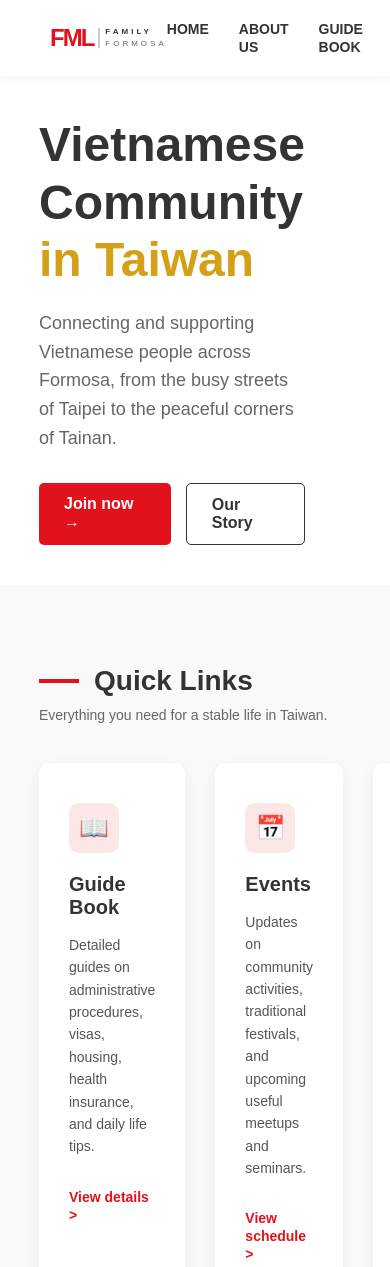
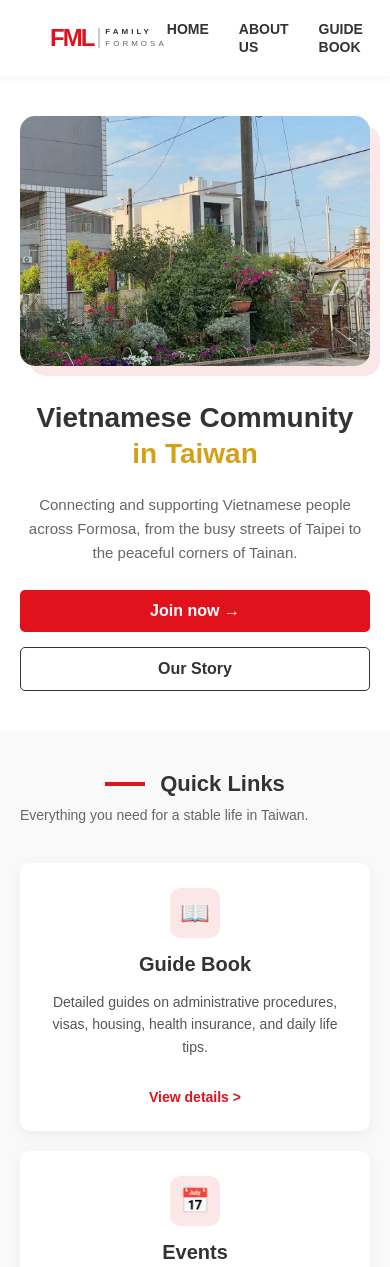
Before and after one commit to thucneft-wq/FML-Formosa, a plain HTML site: page index.html in a window 390 px wide. Shown: the top 1267 px of the page. Drawn offline with Linux system fonts and the light colour scheme.

Commit message:
Add files via upload

```diff
--- a/css/home.css
+++ b/css/home.css
@@ -216,16 +216,90 @@
 /* =========================================
    RESPONSIVE: DÀNH CHO ĐIỆN THOẠI (Dưới 768px)
 ========================================= */
+/* =========================================
+   SIÊU TINH CHỈNH CHO HOMEPAGE TRÊN ĐIỆN THOẠI
+========================================= */
 @media (max-width: 768px) {
-    .hero-container, .card, .info-box, .contact-form-wrapper {
-        height: auto !important; /* Để khung tự dài ra theo nội dung bên trong */
-        min-height: unset;       /* Bỏ giới hạn chiều cao cũ */
-        padding-top: 40px;       /* Thêm khoảng trống trên dưới để không bị sát quá */
-        padding-bottom: 40px;
+
+    /* 1. Phần Hero: Đưa chữ lên trên ảnh, căn giữa hoàn toàn */
+    .hero-container {
+        flex-direction: column-reverse; /* Đưa khối chữ lên trên cho người ta đọc trước */
+        padding: 40px 20px;
+        text-align: center;
+        gap: 30px;
+        background-color: #fff;
     }
 
+    .hero-text h1 {
+        font-size: 28px; /* Giảm cỡ chữ để không bị vỡ dòng quá nhiều */
+        line-height: 1.3;
+    }
+
+    .hero-text p {
+        font-size: 15px;
+        margin-bottom: 25px;
+    }
+
+    .hero-btns {
+        justify-content: center; /* Nút ra giữa */
+        flex-direction: column; /* Nút xếp chồng lên nhau cho dễ bấm */
+        gap: 15px;
+    }
+
+    .btn {
+        width: 100%; /* Nút bấm rộng hết cỡ cho dễ chạm ngón tay */
+    }
+
+    /* 2. Ảnh Hero: Bo góc và thu nhỏ lại */
+    .hero-image {
+        width: 100%;
+    }
     .hero-image img {
-        height: auto;            /* Ảnh không được cố định chiều cao, để nó tự nhảy theo tỉ lệ */
-        max-height: 350px;       /* Giới hạn tối đa để không chiếm hết màn hình */
+        height: 250px; /* Không để quá cao làm loãng trang */
+        border-radius: 15px;
+        box-shadow: 10px 10px 0px #fce7e8; /* Giữ lại hiệu ứng bóng hồng */
+    }
+
+    /* 3. Phần Quick Links: Thẻ bài viết cần thoáng hơn */
+    .quick-links {
+        padding: 40px 20px;
+        background-color: #f9f9f9;
+    }
+
+    .section-title h2 {
+        font-size: 22px;
+        justify-content: center;
+    }
+
+    .card-container {
+        display: flex;
+        flex-direction: column; /* Quan trọng: Xếp dọc các thẻ */
+        gap: 20px;
+    }
+
+    .card {
+        padding: 25px;
+        text-align: center;
+    }
+
+    .icon-box {
+        margin: 0 auto 15px auto; /* Đưa icon ra giữa */
+    }
+
+    /* 4. Phần Stats: Chia 2 cột 2 hàng cho gọn */
+    .stats-section {
+        display: grid;
+        grid-template-columns: 1fr 1fr; /* 2 cột mỗi hàng */
+        gap: 30px 10px;
+        padding: 40px 10px;
+        background-color: #fce7e8;
+    }
+
+    .stat-box h2 {
+        font-size: 24px; /* Thu nhỏ con số */
+    }
+
+    .stat-box p {
+        font-size: 10px;
     }
 }
```
